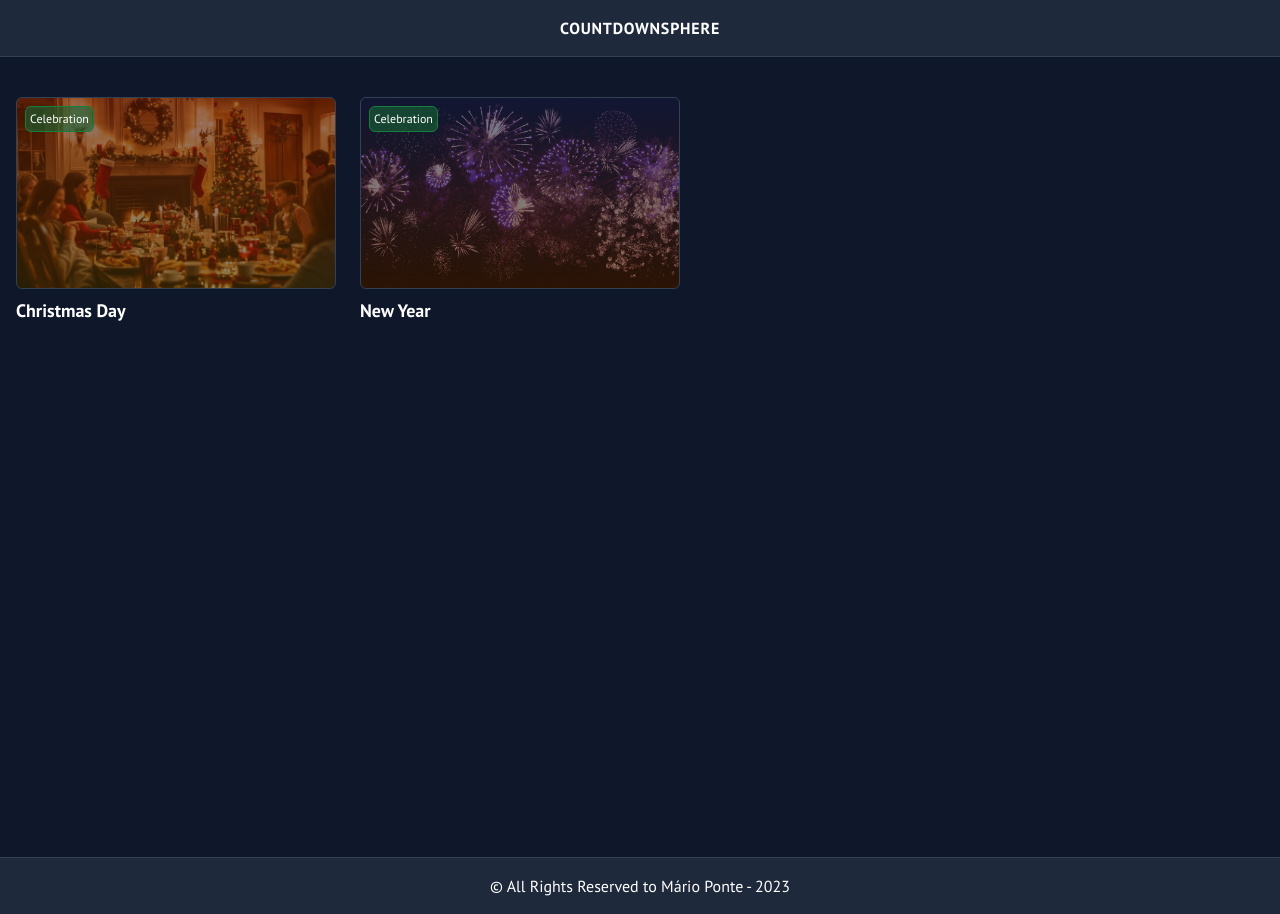
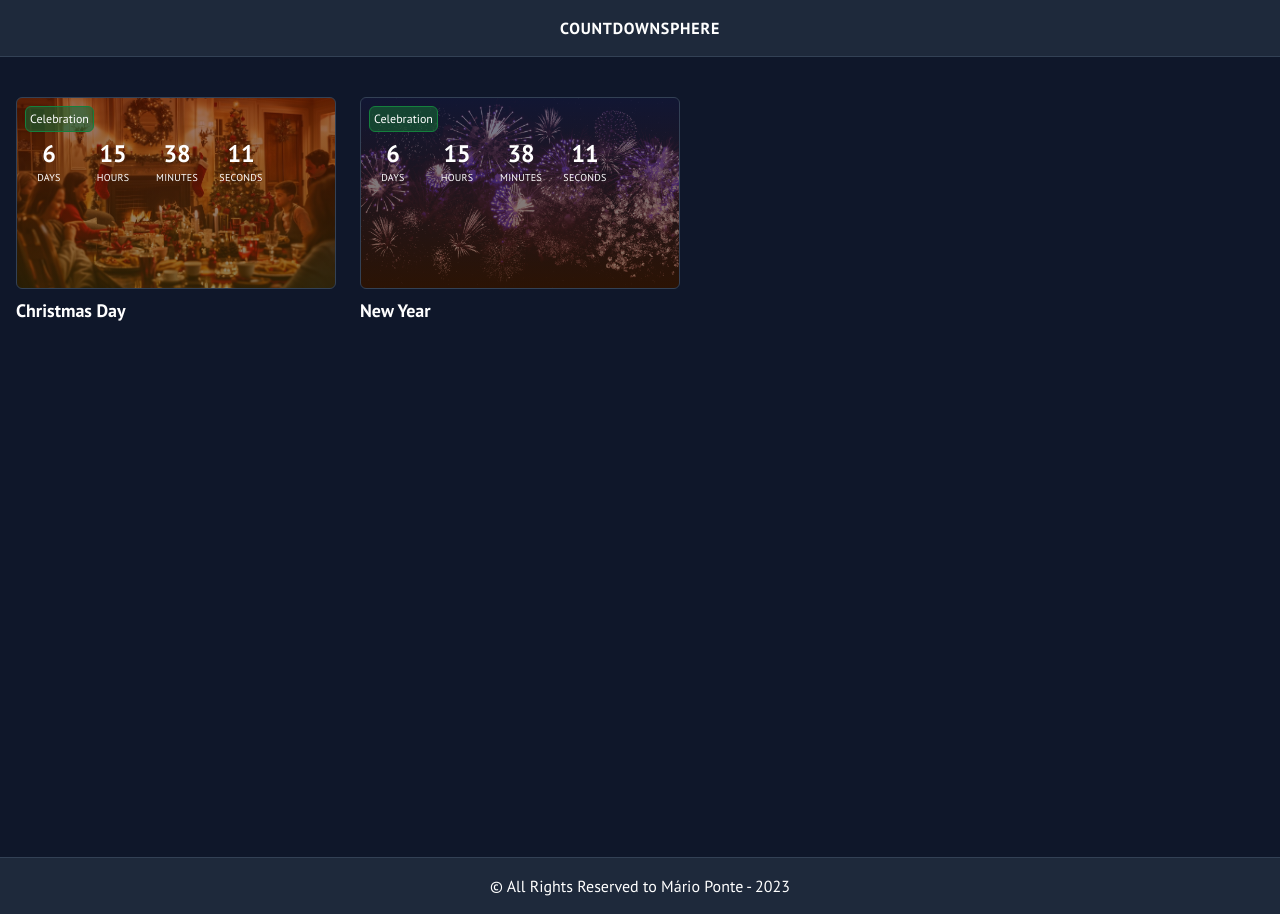
Before and after one commit to MarioPonte/CountdownSphere, a Next.js app: page / in a window 1280 px wide. Built offline with nearby package versions, Linux system fonts and the light colour scheme.

Commit message:
testing mini counters

```diff
--- a/app/christmascountdown/page.tsx
+++ b/app/christmascountdown/page.tsx
@@ -4,36 +4,25 @@ import { useEffect, useState } from "react";
 import CountdownInfo from "../components/CountdownInfo";
 import Countdown from "../components/Countdown";
 import FullscreenBtn from "../components/FullscreenBtn";
+import { calculateCountdown, getNextChristmas } from "../counters";
 
 export default function Page() {
 
     const [countdown, setCountdown] = useState<number[]>([]);
 
     useEffect(() => {
+        const targetDate = getNextChristmas();
+
         const updateCountdown = () => {
-            const currentDate = new Date();
-            const currentYear = currentDate.getFullYear();
-
-            // Define o Natal do ano atual
-            const targetDate = new Date(`${currentYear}-12-25T00:00:00`);
-
-            // Se o Natal já passou, define o Natal do próximo ano
-            if (currentDate > targetDate) {
-                targetDate.setFullYear(currentYear + 1);
-            }
-
-            const difference = targetDate.getTime() - currentDate.getTime();
-
-            const d = Math.floor(difference / (1000 * 60 * 60 * 24));
-            const h = Math.floor((difference % (1000 * 60 * 60 * 24)) / (1000 * 60 * 60));
-            const m = Math.floor((difference % (1000 * 60 * 60)) / (1000 * 60));
-            const s = Math.floor((difference % (1000 * 60)) / 1000);
-
-            setCountdown([d, h, m, s]);
+            const countdownValues = calculateCountdown(targetDate);
+            setCountdown(countdownValues);
         };
 
         // Atualiza a contagem a cada segundo
         const countdownInterval = setInterval(updateCountdown, 1000);
+
+        // Inicializa o contador imediatamente
+        updateCountdown();
 
         return () => clearInterval(countdownInterval);
     }, []);
--- a/app/components/CountdownCard.tsx
+++ b/app/components/CountdownCard.tsx
@@ -5,9 +5,10 @@ interface CountdownCardProps {
     image: string;
     gradient?: string;
     path: string;
+    children: any;
 }
 
-const CountdownCard: React.FC<CountdownCardProps> = ({ name, path, image, gradient }) => {
+const CountdownCard: React.FC<CountdownCardProps> = ({ name, path, image, gradient, children }) => {
     return (
         <div className="w-fit group">
             <a href={path} className="flex flex-col gap-2">
@@ -15,6 +16,7 @@ const CountdownCard: React.FC<CountdownCardProps> = ({ name, path, image, gradie
                     backgroundImage: `${gradient}, url('/images/${image}')`,
                 }}>
                     <span className="bg-green-800/60 border border-green-700 p-1 text-xs font-light rounded-md absolute top-2 left-2">Celebration</span>
+                    {children}
                 </div>
                 <h3 className="text-lg font-semibold">{name}</h3>
             </a>
--- /dev/null
+++ b/app/components/MiniCountdown.tsx
@@ -0,0 +1,58 @@
+"use client";
+
+interface CountdownProps {
+    days: number;
+    hours: number;
+    minutes: number;
+    seconds: number;
+    message: string;
+}
+
+const Countdown: React.FC<CountdownProps> = ({ days, hours, minutes, seconds, message }) => {
+
+    return (
+        <div className="flex mt-10 select-none">
+            <div className={`${days === 0 && "hidden"} w-16`}>
+                <div className="text-2xl font-bold">
+                    {days}
+                </div>
+                <div className="text-[10px] uppercase tracking-wide">
+                    Days
+                </div>
+            </div>
+
+            <div className={`${(days === 0 && hours === 0) && "hidden"} w-16`}>
+                <div className="text-2xl font-bold">
+                    {hours}
+                </div>
+                <div className="text-[10px] uppercase tracking-wide">
+                    Hours
+                </div>
+            </div>
+
+            <div className={`${(days === 0 && hours === 0 && minutes === 0) && "hidden"} w-16`}>
+                <div className="text-2xl font-bold">
+                    {minutes}
+                </div>
+                <div className="text-[10px] uppercase tracking-wide">
+                    Minutes
+                </div>
+            </div>
+
+            <div className={`${(days === 0 && hours === 0 && minutes === 0 && seconds === 0) && "hidden"} w-16`}>
+                <div className="text-2xl font-bold">
+                    {seconds}
+                </div>
+                <div className="text-[10px] uppercase tracking-wide">
+                    Seconds
+                </div>
+            </div>
+
+            <div className={`${(days === 0 && hours === 0 && minutes === 0 && seconds === 0) ? "" : "hidden"} text-xl font-bold`}>
+                {message}
+            </div>
+        </div>
+    )
+}
+
+export default Countdown;
--- /dev/null
+++ b/app/counters.ts
@@ -0,0 +1,31 @@
+// counters.ts
+export function calculateCountdown(targetDate: Date): number[] {
+    const currentDate = new Date();
+
+    // Atualiza para o próximo ano, se o evento já passou
+    if (currentDate > targetDate) {
+        targetDate.setFullYear(targetDate.getFullYear() + 1);
+    }
+
+    const difference = targetDate.getTime() - currentDate.getTime();
+
+    const d = Math.floor(difference / (1000 * 60 * 60 * 24));
+    const h = Math.floor((difference % (1000 * 60 * 60 * 24)) / (1000 * 60 * 60));
+    const m = Math.floor((difference % (1000 * 60 * 60)) / (1000 * 60));
+    const s = Math.floor((difference % (1000 * 60)) / 1000);
+
+    return [d, h, m, s];
+}
+
+export function getNextChristmas(): Date {
+    const currentDate = new Date();
+    const currentYear = currentDate.getFullYear();
+
+    // Define o Natal do ano atual
+    const targetDate = new Date(`${currentYear}-12-18T16:36:00`);
+
+    // Se o Natal já passou, define o Natal do próximo ano
+    if (currentDate > targetDate) targetDate.setFullYear(currentYear + 1);
+
+    return targetDate;
+}
--- a/app/page.tsx
+++ b/app/page.tsx
@@ -1,13 +1,47 @@
 "use client";
 
+import { useEffect, useState } from "react";
 import CountdownCard from "./components/CountdownCard";
+import MiniCountdown from "./components/MiniCountdown";
+import { calculateCountdown, getNextChristmas } from "./counters";
 
 export default function Home() {
+
+  const [countdown, setCountdown] = useState<number[]>([]);
+
+  useEffect(() => {
+    const targetDate = getNextChristmas();
+
+    const updateCountdown = () => {
+      const countdownValues = calculateCountdown(targetDate);
+      setCountdown(countdownValues);
+    };
+
+    // Atualiza a contagem a cada segundo
+    const countdownInterval = setInterval(updateCountdown, 1000);
+
+    // Inicializa o contador imediatamente
+    updateCountdown();
+
+    return () => clearInterval(countdownInterval);
+  }, []);
+
   return (
     <section className="min-h-screen text-white px-4 py-10 max-w-screen-2xl m-auto">
+
+
+
       <div className="flex flex-wrap gap-6">
-        <CountdownCard name="Christmas Day" path="/christmascountdown" image={`christmas.webp`} gradient="linear-gradient(to bottom, rgba(90,18,0,0.6),rgba(66,47,6,0.6))" />
-        <CountdownCard name="New Year" path="/newyearcountdown" image={`background.png`} gradient="linear-gradient(to bottom, rgba(23,37,84,0.6),rgba(66,32,6,0.6))" />
+        <CountdownCard name="Christmas Day" path="/christmascountdown" image={`christmas.webp`} gradient="linear-gradient(to bottom, rgba(90,18,0,0.6),rgba(66,47,6,0.6))">
+          <div className="absolute text-center flex flex-col justify-center items-center">
+            <MiniCountdown days={countdown[0]} hours={countdown[1]} minutes={countdown[2]} seconds={countdown[3]} message="Happy Christmas!" />
+          </div>
+        </CountdownCard>
+        <CountdownCard name="New Year" path="/newyearcountdown" image={`background.png`} gradient="linear-gradient(to bottom, rgba(23,37,84,0.6),rgba(66,32,6,0.6))">
+          <div className="absolute text-center flex flex-col justify-center items-center">
+            <MiniCountdown days={countdown[0]} hours={countdown[1]} minutes={countdown[2]} seconds={countdown[3]} message="Happy Christmas!" />
+          </div>
+        </CountdownCard>
       </div>
     </section>
   )
```
